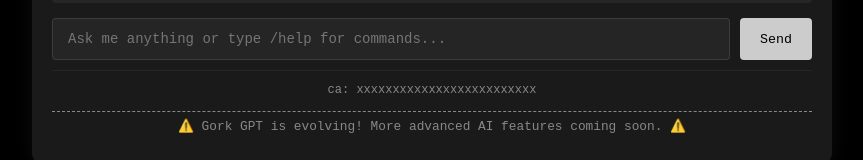
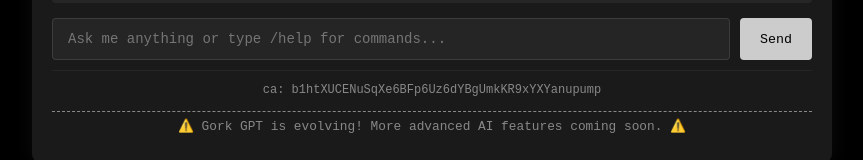
Before and after one commit to cryko98/gorkgpt, a plain HTML site: page index.html in a window 1280 px wide. Shown: the part 598-758 px from the top of the page, without its empty margins (208-1071 px from the left). Drawn offline with Linux system fonts and the light colour scheme.

Commit message:
Update index.html

```diff
--- a/index.html
+++ b/index.html
@@ -25,7 +25,7 @@
       <button id="sendButton">Send</button>
     </div>
 
-    <div id="caLine">ca: xxxxxxxxxxxxxxxxxxxxxxxxx</div>
+    <div id="caLine">ca: b1htXUCENuSqXe6BFp6Uz6dYBgUmkKR9xYXYanupump</div>
   </div>
 
   <div id="helpModal">
```
